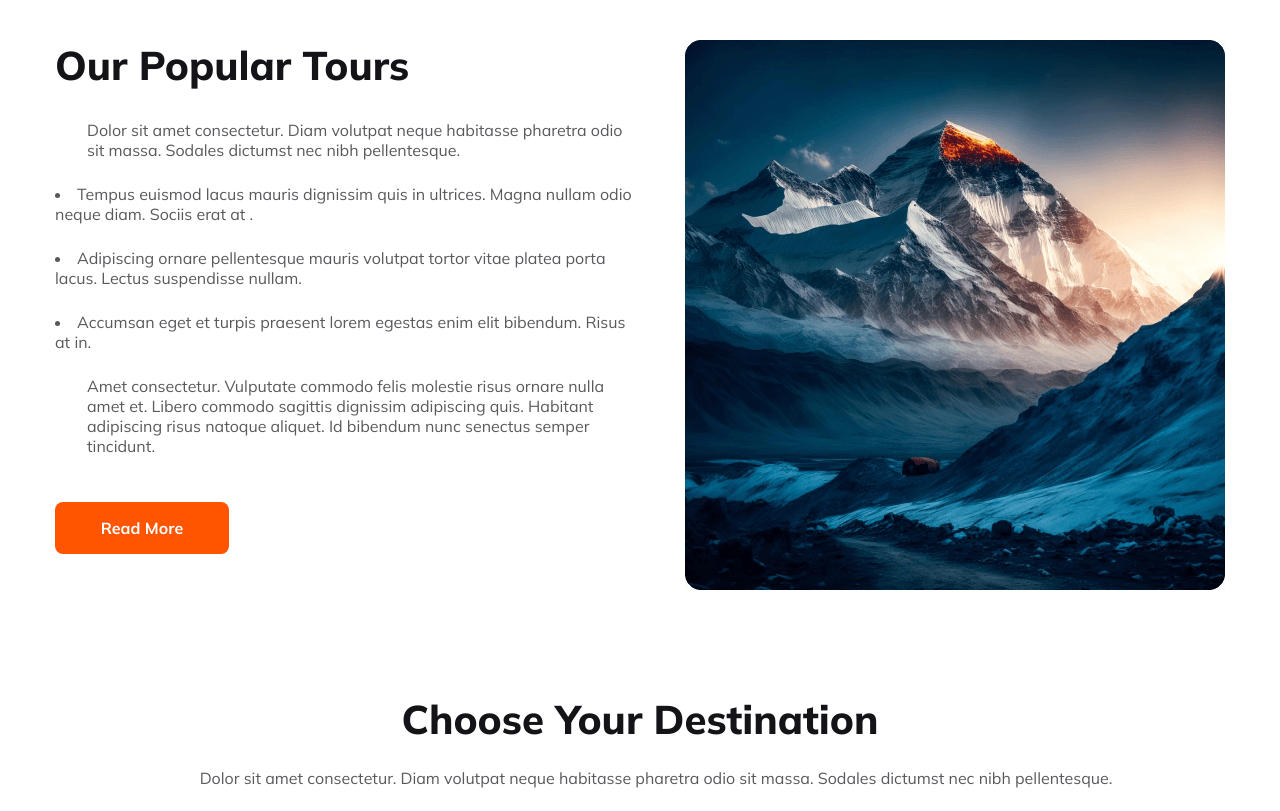
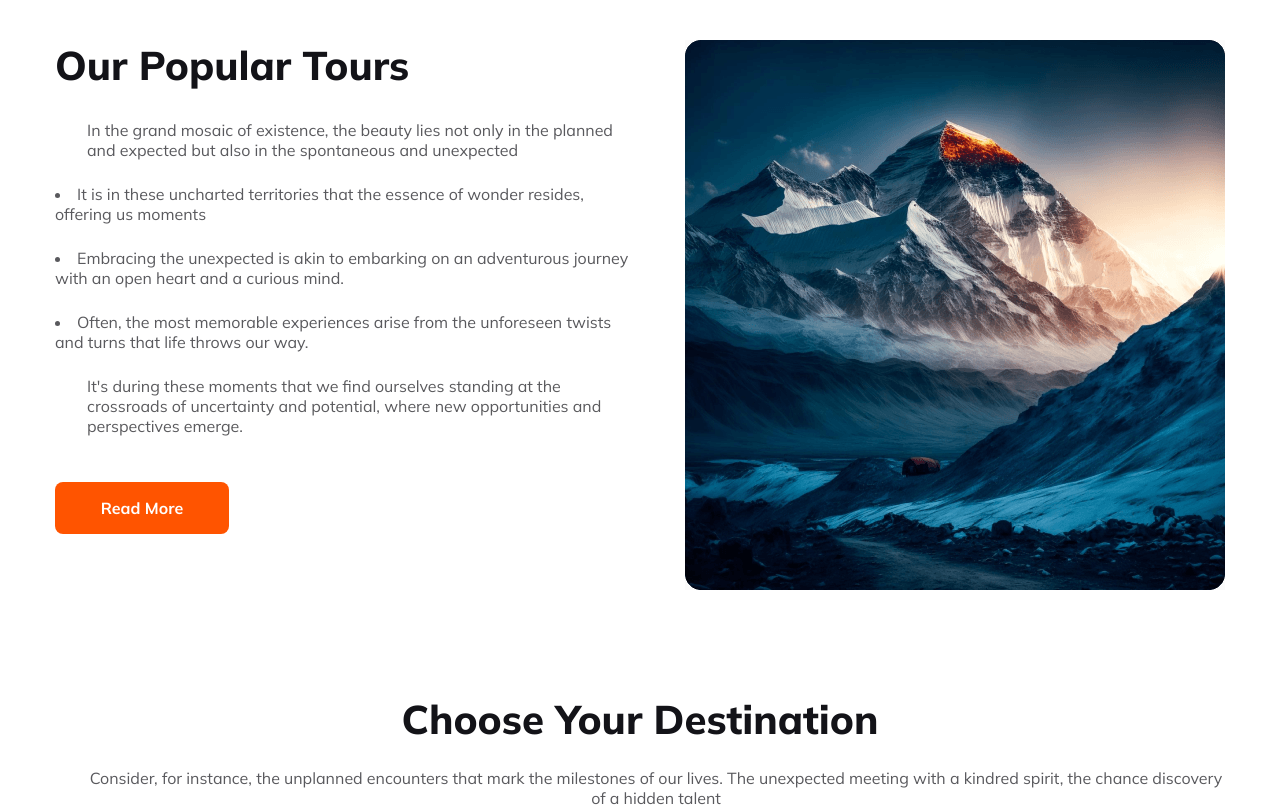
Before and after one commit to Saad01901/Assignment-2, a plain HTML site: page index.html in a window 1280 px wide. Shown: the part 680-1491 px from the top of the page. Drawn offline with Linux system fonts and the light colour scheme.

Commit message:
another try

```diff
--- a/index.html
+++ b/index.html
@@ -35,7 +35,7 @@
         <section class="banner" >
             <div class="banner-content" >
                 <h1 class="banner-heading" >Explore Your Travel</h1>
-                <p class="banner-para">Dolor sit amet consectetur. Nullam suspendisse vitae ultricies dolor adipiscing. In et odio enim ac quis sapien urna eu phasellus.</p>
+                <p class="banner-para">Life is an intricate tapestry woven with threads of unpredictability, and each day unfurls itself as a unique canvas of surprises.</p>
             </div>
             <div class="banner-input" >
                 <input type="text" placeholder="Where go">
@@ -47,12 +47,11 @@
         <section class="populer-section">
             <div class="populer-section-text">
                 <h1 class="populer-section-heading">Our Popular Tours</h1>
-                <p class="populer-section-para1">Dolor sit amet consectetur. Diam volutpat neque habitasse pharetra odio sit massa. Sodales dictumst nec nibh pellentesque.</p>
-                <li class="populer-section-list">Tempus euismod lacus mauris dignissim quis in ultrices. Magna nullam odio neque diam. Sociis erat at .</li>
-                <li class="populer-section-list">Adipiscing ornare pellentesque mauris volutpat tortor vitae platea porta lacus. Lectus suspendisse nullam.</li>
-                <li class="populer-section-list"> Accumsan eget et turpis praesent lorem egestas enim elit bibendum. Risus at in.</li>
-                <p class="populer-section-para2">Amet consectetur. Vulputate commodo felis molestie risus
-                    ornare nulla amet et. Libero commodo sagittis dignissim adipiscing quis. Habitant adipiscing risus natoque aliquet. Id bibendum nunc senectus semper tincidunt. </p>
+                <p class="populer-section-para1">In the grand mosaic of existence, the beauty lies not only in the planned and expected but also in the spontaneous and unexpected</p>
+                <li class="populer-section-list">It is in these uncharted territories that the essence of wonder resides, offering us moments</li>
+                <li class="populer-section-list">Embracing the unexpected is akin to embarking on an adventurous journey with an open heart and a curious mind.</li>
+                <li class="populer-section-list"> Often, the most memorable experiences arise from the unforeseen twists and turns that life throws our way. </li>
+                <p class="populer-section-para2">It's during these moments that we find ourselves standing at the crossroads of uncertainty and potential, where new opportunities and perspectives emerge. </p>
                 <button class="primary-btn">Read More</button>
             </div>
             <div class="populer-section-img">
@@ -62,7 +61,7 @@
         <section class="Destination-section">
             <div class="Destination-section-text">
                 <h2>Choose Your Destination</h2>
-                <p>Dolor sit amet consectetur. Diam volutpat neque habitasse pharetra odio sit massa. Sodales dictumst nec nibh pellentesque.</p>
+                <p>Consider, for instance, the unplanned encounters that mark the milestones of our lives. The unexpected meeting with a kindred spirit, the chance discovery of a hidden talent</p>
             </div>
             <div class="Destination-section-img">
             <img src="./resources/Rectangle 5.png" alt="">
@@ -81,7 +80,7 @@
         <section class="Choose-Us">
             <div class="Choose-Us-text">
                 <h2>Why Choose Us</h2>
-                <p>Dolor sit amet consectetur. Diam volutpat neque habitasse pharetra odio sit massa. Sodales dictumst nec nibh pellentesque.</p>
+                <p>or the unforeseen turn of events that leads to personal or professional breakthroughs—all these instances contribute to the rich tapestry of our individual narratives.</p>
             </div>
             <div class="Choose-Us-box-container">
                 <div class="Choose-Us-box1" >
@@ -92,13 +91,13 @@
                 <div class="Choose-Us-box2">
                     <img src="./resources/map 1.png" alt="">
                     <h3>World Class Service</h3>
-                    <p>Amet consectetur. Vulputate commodo felis molestie risus  ornare nulla amet et. Libero commodo sagittis dignissim adipiscing quis. Habitant adipiscing risus natoque aliquet. </p>
+                    <p>Furthermore, embracing the unexpected fosters resilience and adaptability. Life is a dynamic force, constantly evolving and challenging us to grow. </p>
                 </div>
             </div>
             <div class="Choose-Us-box3">
                 <img src="./resources/price-tag 1.png" alt="">
                 <h3>Best Price Guarantee</h3>
-                <p>Amet consectetur. Vulputate commodo felis molestie risus  ornare nulla amet et. Libero commodo sagittis dignissim adipiscing quis. Habitant adipiscing risus natoque aliquet. </p>
+                <p>When we learn to welcome the unexpected, we develop the ability to navigate through the uncertainties</p>
             </div>
         </section>
         <section class="Newsletter-section">
@@ -127,7 +126,7 @@
         <div class="footer-head" >
         <img src="./resources/Group 40071 (2).png" alt=""><h3>Hero <span class="special-text">Travel</span></h3>
     </div>
-        <p>Lorem ipsum dolor sit amet consectetur. Nulla sit viverra morbi vitae blandit orci potenti vulputate. Leo erat maecenas vitae elementum ultricies nullam. </p>
+        <p>with grace and fortitude. It is in these moments of challenge that our true strength is revealed, and we discover the depths of our capabilities. </p>
         <div class="footer-icons" >
         <a href=""><i class="fa-brands fa-twitter"></i></a>
         <a href=""><i class="fa-brands fa-facebook"></i></a>
--- a/styles/styles.css
+++ b/styles/styles.css
@@ -61,7 +61,7 @@
 
 /* banner section  */
 .banner {
-    background-image: linear-gradient(180deg, rgba(19, 19, 24, 0.80) 0%, rgba(19, 19, 24, 0.00) 100%), url('/resources/Group\ 13\ \(1\)\ \(1\).png');
+    background-image: linear-gradient(180deg, rgba(19, 19, 24, 0.80) 0%, rgba(19, 19, 24, 0.00) 100%), url('../resources/Group\ 13\ \(1\)\ \(1\).png');
     width: 1170px;
     height: 500px;
     border-radius: 16px;
```
